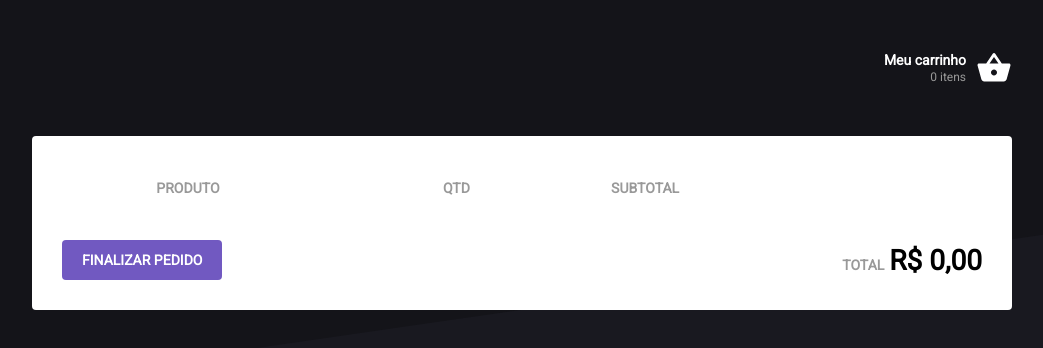
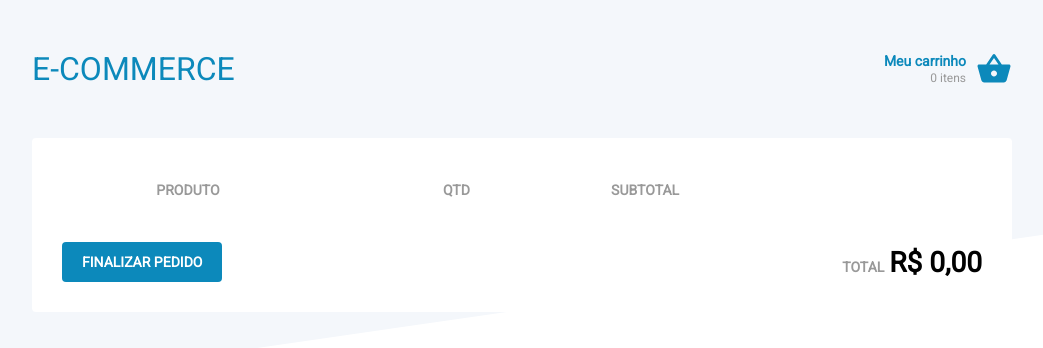
Before and after one commit to IceHower/ignite-desafio2, a React (Create React App) app: page /cart in a window 1280 px wide. Shown: the top 348 px of the page, without its empty margins (118-1161 px from the left). Built offline with nearby package versions, Linux system fonts and the light colour scheme.

Commit message:
feat: change color

```diff
--- a/src/components/Header/index.tsx
+++ b/src/components/Header/index.tsx
@@ -1,5 +1,6 @@
 import { Link } from 'react-router-dom';
 import { MdShoppingBasket } from 'react-icons/md';
+import logo from '../../assets/images/logo.svg';
 import { Container, Cart } from './styles';
 import { useCart } from '../../hooks/useCart';
 
@@ -10,7 +11,7 @@ const Header = (): JSX.Element => {
   return (
     <Container>
       <Link to="/">
-        {/* <img src={logo} alt="Rocketshoes" /> */}
+        <p>E-COMMERCE</p>
       </Link>
 
       <Cart to="/cart">
@@ -20,7 +21,7 @@ const Header = (): JSX.Element => {
             {cartSize === 1 ? `${cartSize} item` : `${cartSize} itens`}
           </span>
         </div>
-        <MdShoppingBasket size={36} color="#FFF" />
+        <MdShoppingBasket size={36} color="#0C89BB" />
       </Cart>
     </Container>
   );
--- a/src/components/Header/styles.ts
+++ b/src/components/Header/styles.ts
@@ -9,7 +9,11 @@ export const Container = styled.header`
 
   a {
     transition: opacity 0.2s;
-
+    text-decoration: none;
+    p {
+      font-size: 2rem;
+      color: #0C89BB;
+    }
     &:hover {
       opacity: 0.7;
     }
@@ -27,7 +31,7 @@ export const Cart = styled(Link)`
 
     strong {
       display: block;
-      color: #fff;
+      color: #0C89BB;
     }
 
     span {
--- a/src/pages/Cart/styles.ts
+++ b/src/pages/Cart/styles.ts
@@ -13,7 +13,7 @@ export const Container = styled.div`
     align-items: center;
 
     button {
-      background: #7159c1;
+      background: #0C89BB;
       color: #fff;
       border: 0;
       border-radius: 4px;
@@ -23,7 +23,7 @@ export const Container = styled.div`
       transition: background 0.2s;
 
       &:hover {
-        background: ${darken(0.06, '#7159c1')};
+        background: ${darken(0.06, '#0C89BB')};
       }
     }
   }
@@ -78,19 +78,19 @@ export const ProductTable = styled.table`
     padding: 6px;
 
     svg {
-      color: #7159c1;
+      color: #0C89BB;
       transition: color 0.2s;
     }
 
     &:hover {
       svg {
-        color: ${darken(0.06, '#7159c1')};
+        color: ${darken(0.06, '#0C89BB')};
       }
     }
 
     &:disabled {
       svg {
-        color: ${lighten(0.25, '#7159c1')};
+        color: ${lighten(0.25, '#0C89BB')};
         cursor: not-allowed;
       }
     }
--- a/src/pages/Home/styles.ts
+++ b/src/pages/Home/styles.ts
@@ -33,7 +33,7 @@ export const ProductList = styled.ul`
     }
 
     button {
-      background: #7159c1;
+      background: #0C89BB;
       color: #fff;
       border: 0;
       border-radius: 4px;
@@ -45,7 +45,7 @@ export const ProductList = styled.ul`
       transition: background 0.2s;
 
       &:hover {
-        background: ${darken(0.06, '#7159c1')};
+        background: ${darken(0.06, '#0C89BB')};
       }
 
       div {
--- a/src/styles/global.ts
+++ b/src/styles/global.ts
@@ -12,7 +12,7 @@ export default createGlobalStyle`
   }
 
   body {
-    background: #191920 url(${background}) no-repeat center top;
+    background: #FFF url(${background}) no-repeat center top;
     -webkit-font-smoothing: antialiased;
   }
 
```
Also changed, not shown: src/assets/images/background.svg.
